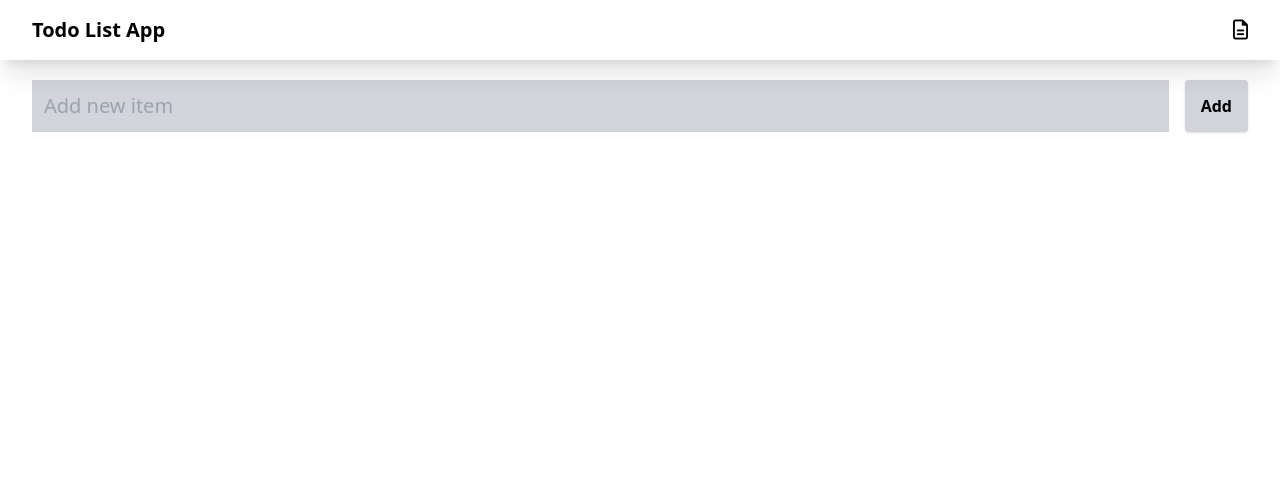
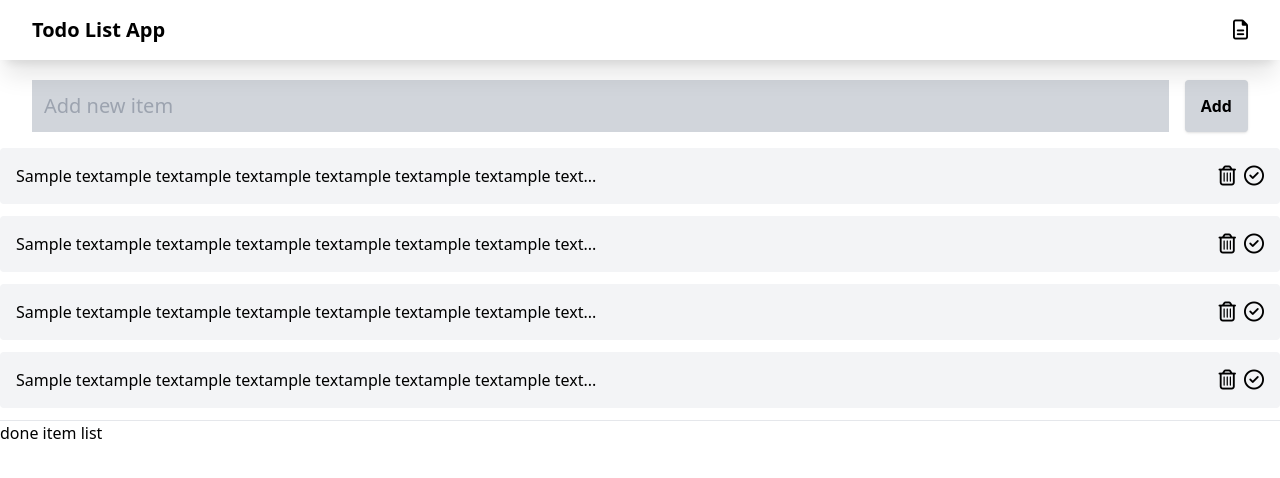
Before and after one commit to BaksaVrato/todo-list-vue, a Vue app: page /#/ in a window 1280 px wide. Shown: the top 478 px of the page. Built offline with nearby package versions, Linux system fonts and the light colour scheme.

Commit message:
item css

```diff
--- /dev/null
+++ b/src/components/DoneItemList.vue
@@ -0,0 +1,8 @@
+<template>
+  <div>
+    <p>done item list</p>
+  </div>
+</template>
+
+<script setup>
+</script>
--- /dev/null
+++ b/src/components/Item.vue
@@ -0,0 +1,21 @@
+<template>
+  <div
+    class="flex items-center p-4 rounded gap-4 bg-gray-100 mb-3"
+  >
+    <p class="flex flex-1">{{ text }}</p>
+    <div class="flex gap-2 text-xl">
+      <i class="fa-regular fa-trash-can hover:cursor-pointer"></i>
+      <i class="fa-regular fa-circle-check hover:cursor-pointer"></i>
+    </div>
+</div>
+</template>
+
+<script setup>
+  import { defineProps, ref } from 'vue'
+
+  const text = ref('Sample textample textample textample textample textample textample text...')
+
+  const props = defineProps({
+    text: String
+  })
+</script>
--- a/src/components/TodoItemList.vue
+++ b/src/components/TodoItemList.vue
@@ -1,9 +1,13 @@
 <template>
   <div>
-    <p>todo item list</p>
+    <Item/>
+    <Item/>
+    <Item/>
+    <Item/>
   </div>
 </template>
 
 <script setup>
+import Item from '@/components/Item.vue'
 
 </script>
--- a/src/views/HomeView.vue
+++ b/src/views/HomeView.vue
@@ -3,11 +3,16 @@
     class="container flex flex-col mx-auto"
   >
     <ItemAdder/>
+    <TodoItemList/>
+    <hr>
+    <DoneItemList/>
   </div>
 </template>
 
 <script setup>
   import ItemAdder from '@/components/ItemAdder.vue'
+  import TodoItemList from '@/components/TodoItemList.vue'
+  import DoneItemList from '@/components/DoneItemList.vue'
   import { ref } from 'vue'
 
 </script>
```
